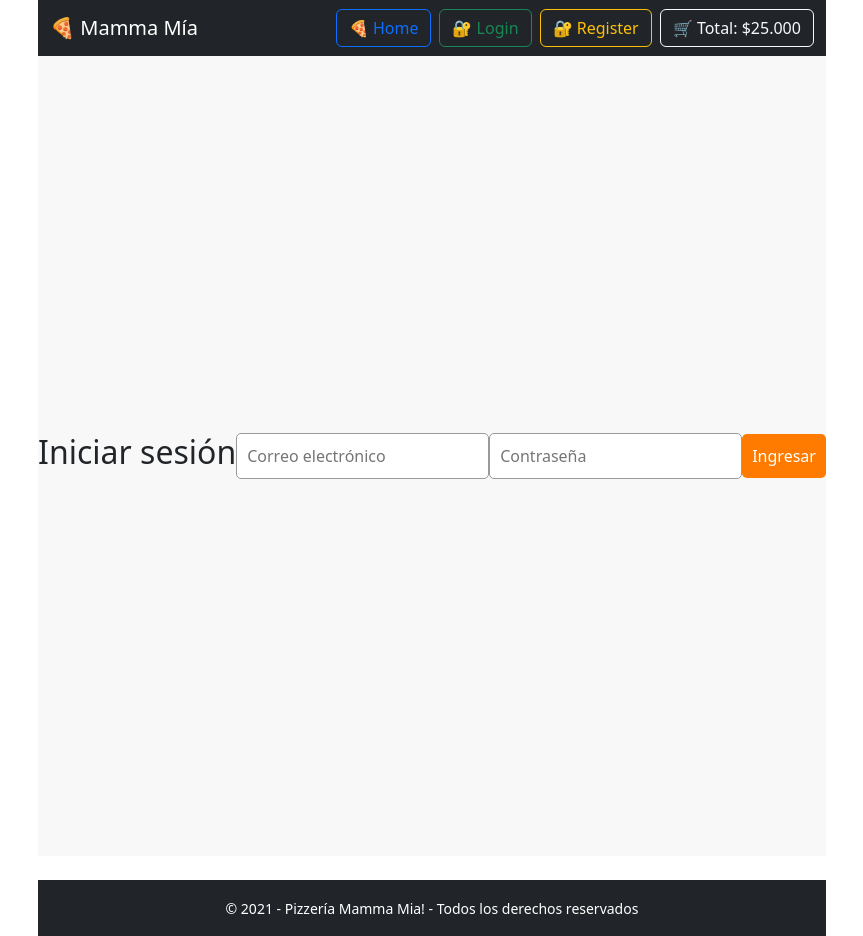
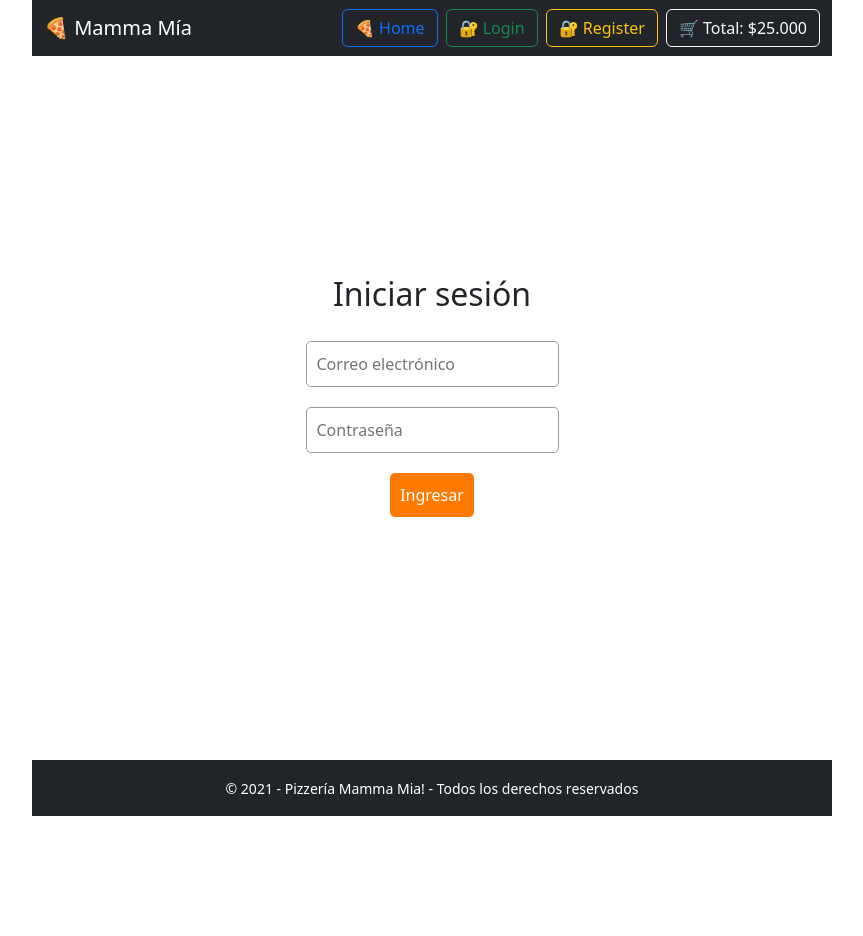
Before and after one commit to JohnnyP6/MammaMia, a React (Vite) app: page / in a window 1280 px wide. Shown: the whole page, without its empty margins (208-1071 px from the left). After the commit the page ends 816 px from the top, so only its background shows below. Built offline with nearby package versions, Linux system fonts and the light colour scheme.

Commit message:
Hito 2 - Ajustes

```diff
--- a/src/App.css
+++ b/src/App.css
@@ -46,20 +46,25 @@
 }
 
 .form-container {
-  width: 100%;
-  height: 100vh;
+  width: 100vh;
+  height: 85vh;
   margin: 0;
   padding: 0;
   display: flex;
+  flex-direction: column;
   justify-content: center;
   align-items: center;
-  background-color: #f8f8f8;
 }
 
 .form-container input {
   padding: 10px;
   border-radius: 5px;
   border: 1px solid #999;
+  display: flex;
+  flex-direction: column;
+  justify-content: center;
+  align-items: center;
+  margin: 20px;
 }
 
 .form-container button {
--- a/src/App.jsx
+++ b/src/App.jsx
@@ -1,6 +1,6 @@
 import React from 'react'
 import Navbar from './components/Navbar';
-/* import Home from './components/Home'; */
+import Home from './components/Home';
 import Footer from './components/Footer';
 import RegisterPage from "./pages/RegisterPage";
 import LoginPage from './pages/LoginPage';
```
